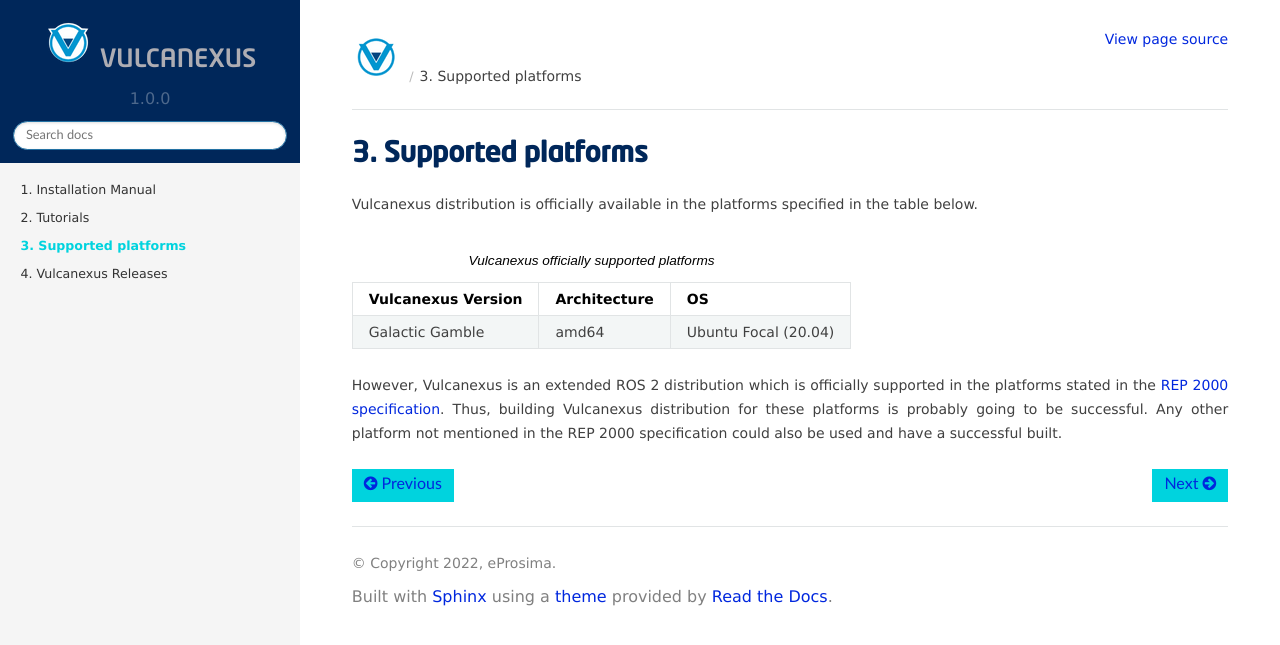
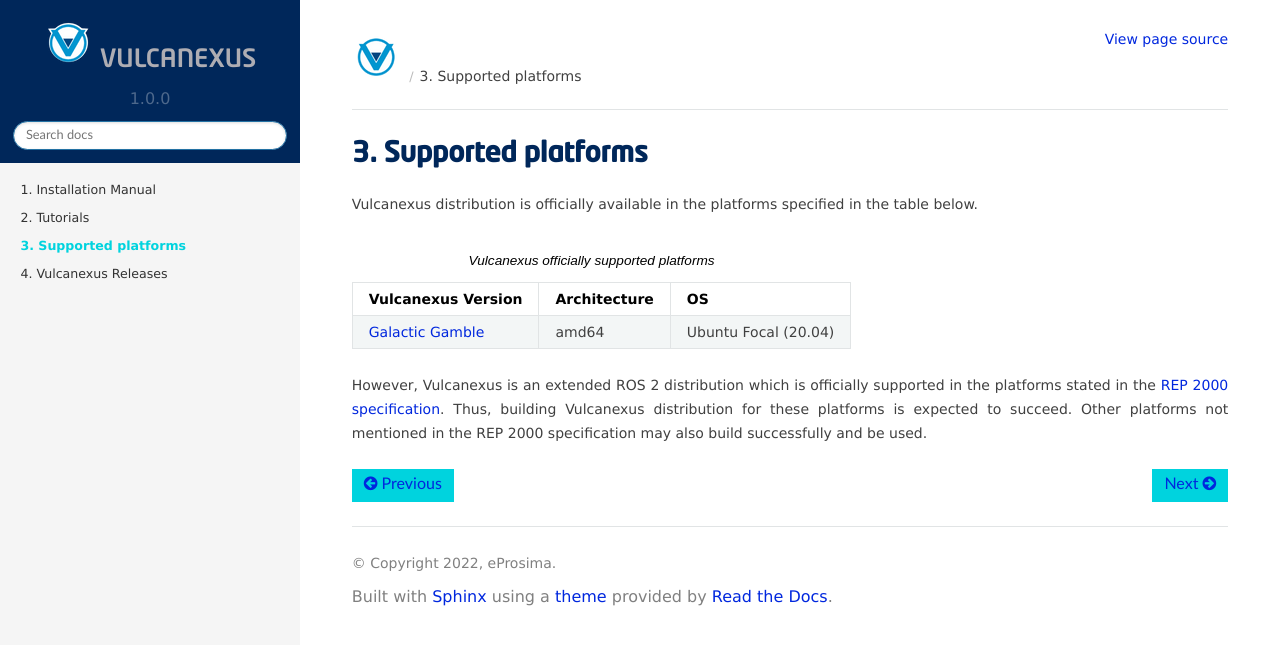
Before and after one commit to eProsima/vulcanexus, a Sphinx documentation site: the page built from docs/rst/platforms/platforms.rst, in a window 1280 px wide. Shown: the top 645 px of the page. Built offline with Sphinx 7.4.7 and the Read the Docs theme 2.0.0, drawn with Linux system fonts in a browser that asks for light colours.

Commit message:
Refs #12515: apply review suggestions
Signed-off-by: JLBuenoLopez-eProsima <joseluisbueno@eprosima.com>

```diff
--- a/docs/rst/platforms/platforms.rst
+++ b/docs/rst/platforms/platforms.rst
@@ -11,10 +11,10 @@
     * - Vulcanexus Version
       - Architecture
       - OS
-    * - Galactic Gamble
+    * - :ref:`Galactic Gamble <notes_galactic_latest>`
       - amd64
       - Ubuntu Focal (20.04)
 
 However, Vulcanexus is an extended ROS 2 distribution which is officially supported in the platforms stated in the `REP 2000 specification <https://www.ros.org/reps/rep-2000.html>`_.
-Thus, building Vulcanexus distribution for these platforms is probably going to be successful.
-Any other platform not mentioned in the REP 2000 specification could also be used and have a successful built.
+Thus, building Vulcanexus distribution for these platforms is expected to succeed.
+Other platforms not mentioned in the REP 2000 specification may also build successfully and be used.
```
